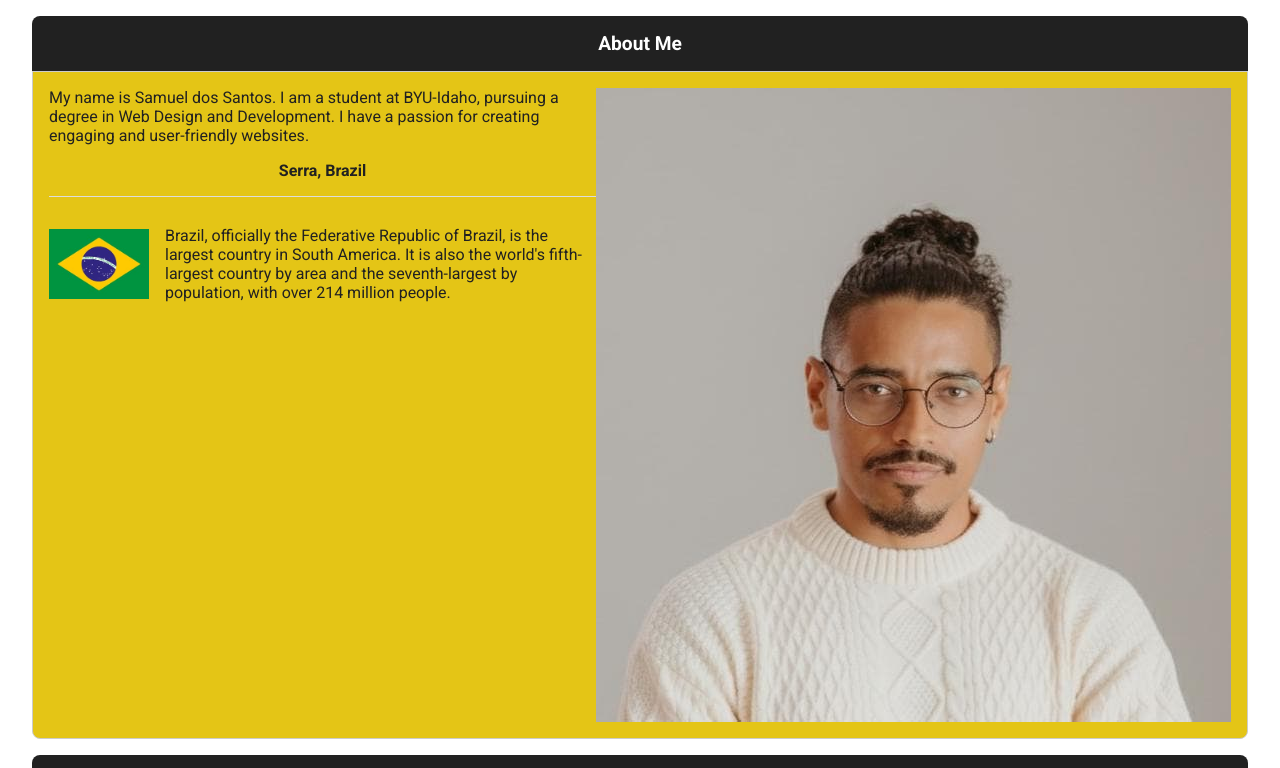
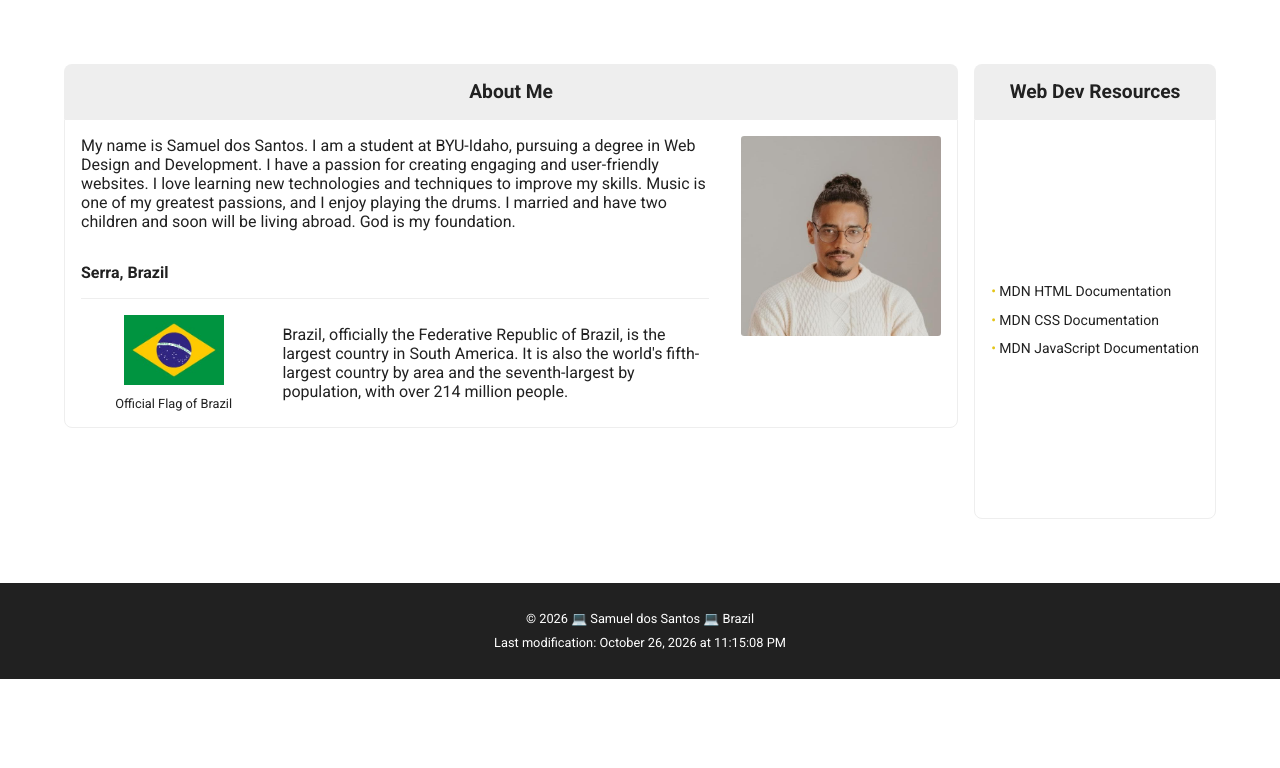
Before and after one commit to samucadsantos/wdd131, a plain HTML site: page index.html in a window 1280 px wide. Shown: the part 223-991 px from the top of the page. After the commit the page ends 902 px from the top, so only its background shows below. Drawn offline with Linux system fonts and the light colour scheme.

Commit message:
feat: improve layout design

```diff
--- a/index.html
+++ b/index.html
@@ -41,13 +41,17 @@
                 <div class="about-me-container">
                     <div class="about-me">
                         <p>My name is Samuel dos Santos. I am a student at BYU-Idaho, pursuing a degree in Web Design and Development.
-                        I have a passion for creating engaging and user-friendly websites.</p>
+                        I have a passion for creating engaging and user-friendly websites. I love learning new technologies and techniques to improve my skills.
+                        Music is one of my greatest passions, and I enjoy playing the drums. I married and have two children and soon will be living abroad. God is my foundation.</p>
 
                         <div class="flag-container">
                             <p>Serra, Brazil</p>
 
                             <div>
-                                <img src="images/brazil-flag.jpg" alt="Official flag of Brazil">
+                                <div class="flag-info">
+                                    <img src="images/brazil-flag.jpg" alt="Official flag of Brazil">
+                                    <p>Official Flag of Brazil</p>
+                                </div>
 
                                 <p>
                                     Brazil, officially the Federative Republic of Brazil, is the largest country in South America.
@@ -65,7 +69,7 @@
                     <h2>Web Dev Resources</h2>
                 </header>
 
-                <div>
+                <div class="resources">
                     <ul>
                         <li><a target="_blank" rel="noopener noreferrer" href="https://developer.mozilla.org/en-US/docs/Web/HTML">MDN HTML Documentation</a></li>
                         <li><a target="_blank" rel="noopener noreferrer" href="https://developer.mozilla.org/en-US/docs/Web/CSS">MDN CSS Documentation</a></li>
--- a/styles/base.css
+++ b/styles/base.css
@@ -55,10 +55,12 @@ header > nav > ul > li > a:hover {
 }
 
 /* Main */
-.grid-container {
+main {
     display: grid;
     gap: 1rem;
     padding: 2rem;
+    max-width: 1300px;
+    margin: 0 auto;
 }
 
 main > h1 {
@@ -69,16 +71,31 @@ main > h1 {
     margin: 2rem 0;
 }
 
+.grid-container {
+    display: grid;
+    gap: 1rem;
+    padding: 2rem;
+}
+
+
 /* Card */
 .card {
     border-radius: 0.5rem;
 }
 
+.card:first-child {
+    grid-column: 1 / 3;
+}
+
+.card:last-child {
+    grid-column: 3 / 3;
+}
+
 .card header {
     font-size: .8rem;
     font-weight: bold;
-    background-color: var(--secondary-color);
-    color: #fff;
+    background-color: #eee;
+    color: var(--secondary-color);
     border-radius: 0.5rem 0.5rem 0 0;
     padding: 1rem;
     text-align: center;
@@ -86,21 +103,48 @@ main > h1 {
 
 .card > div {
     padding: 1rem;
-    border: 1px solid #ccc;
+    border: 1px solid #eee;
     border-radius: 0 0 0.5rem 0.5rem;
 }
 
+img {
+    width: 100%;
+    max-width: 200px;
+    height: 100%;
+}
+
+img:first-child {
+    max-width: 100px;
+}
+
+img:last-child {
+    border-radius: .2rem;
+}
+
 /* Flag */
-main .flag-container > p {
+.flag-container {
+    padding-top: 1rem;
+}
+
+.flag-container .flag-info {
+    width: 100%;
     text-align: center;
+    font-size: 0.8rem;
+}
+
+.flag-container .flag-info p {
+    margin-top: 0.5rem;
+    color: var(--secondary-color);
+}
+
+.flag-container > p {
     font-size: 1rem;
     font-weight: bold;
-    margin-top: 1rem;
     padding-bottom: 1rem;
-    border-bottom: 1px solid #ddd;
+    border-bottom: 1px solid #eee;
 }
 
-main .flag-container > div {
+.flag-container > div {
     display: flex;
     justify-content: space-around;
     align-items: center;
@@ -111,15 +155,7 @@ main .flag-container > div {
 /* About me */
 .about-me-container {
     display: flex;
-    background-color: var(--primary-color);
-}
-
-.about-me-container img {
-    grid-column: 2 / 3;
-}
-
-.about-me-container .about-me {
-    grid-column: 1 / 3;
+    gap: 2rem;
 }
 
 .about-me p:first-child {
@@ -127,11 +163,35 @@ main .flag-container > div {
     color: var(--secondary-color);
 }
 
-main .about-me img {
-    width: 100%;
-    max-width: 100px;
-    height: auto;
-    margin: 1rem 0;
+/* Resources */
+.resources {
+    min-height: 400px;
+    padding: 1rem;
+    display: flex;
+    align-items: center;
+    justify-content: center;
+}
+
+.resources ul {
+    display: flex;
+    flex-direction: column;
+    gap: .6rem;
+}
+
+.resources a {
+    color: var(--secondary-color);
+    text-decoration: none;
+    transition: color 0.3s ease-in-out;
+    font-size: .876rem;
+}
+
+.resources a:before {
+    content: "• ";
+    color: var(--primary-color);
+}
+
+.resources a:hover {
+    color: var(--primary-color);
 }
 
 /* Footer */
```
